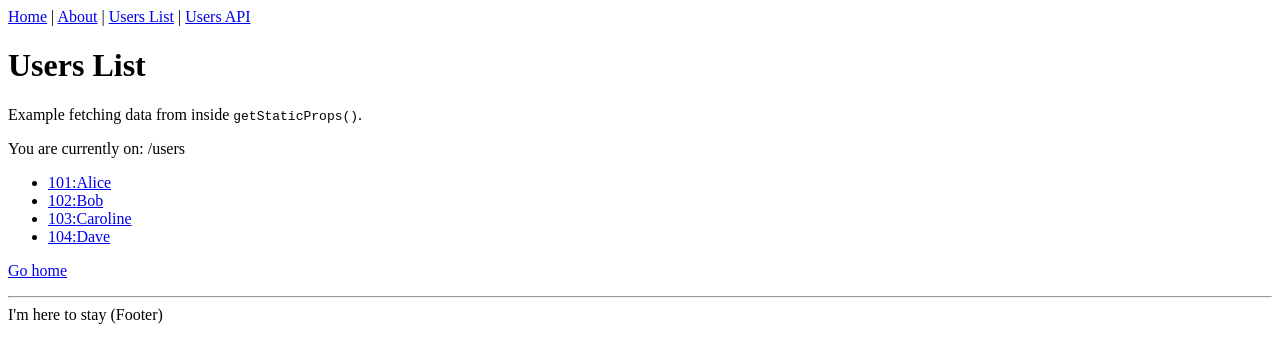
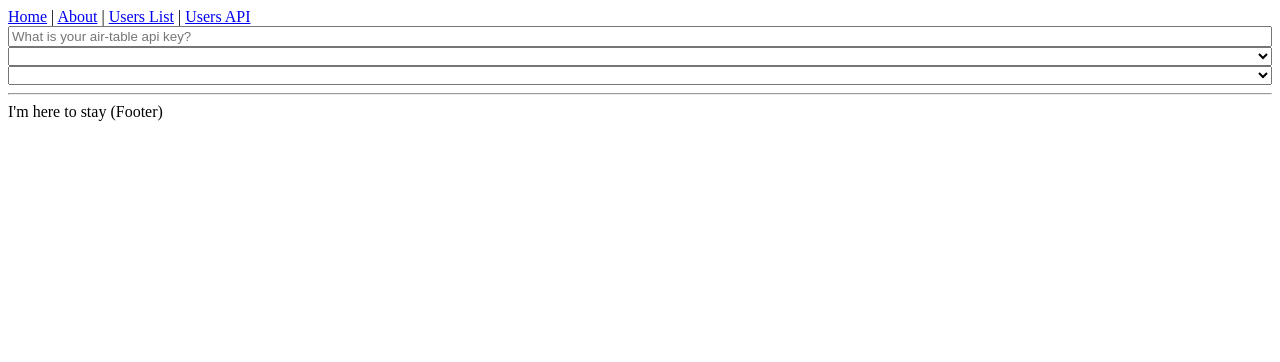
Before and after one commit to copilot-platforms/mahalani, a Next.js app: page /users in a window 1280 px wide. Shown: the top 362 px of the page. Built offline with nearby package versions, Linux system fonts and the light colour scheme.

Commit message:
add airtable config component

```diff
--- /dev/null
+++ b/components/AppSetup.tsx
@@ -0,0 +1,75 @@
+import { useState, useEffect } from "react";
+import { listBases, ApiBaseItem, getAirtableClient, ApiTableItem, listTables } from "../utils/airtableUtils";
+
+const AppSetup = ({ onSetupComplete }) => {
+    const [airtableApiKey, setAirtableApiKey] = useState('');
+    const [airtableBases, setAirtableBases] = useState<ApiBaseItem[]>([]);
+    const [tables, setTables] = useState<ApiTableItem[]>([]);
+    const [selectedBaseId, setSelectedBaseId] = useState<string>('');
+    const [selectedTableId, setSelectedTableId] = useState<string>('');
+
+    const loadBases = async () => {
+        const bases = await listBases(airtableApiKey);
+        console.info('bases', bases);
+        if (bases.length > 0) {
+            setSelectedBaseId(bases[0].id);
+        }
+        setAirtableBases(bases);
+    };
+
+    const loadTables = async () => {
+        const tables = await listTables(airtableApiKey, selectedBaseId);
+        console.info('tables', tables);
+        if (tables.length > 0) {
+            setSelectedTableId(tables[0].id);
+        }
+        setTables(tables);
+    };
+
+    useEffect(() => {
+        if (!selectedBaseId) {
+            return;
+        }
+
+        loadTables();
+    }, [selectedBaseId]);
+
+    /**
+     * listen for changes to the airtableApiKey
+     * once it's set, we can call airtable api to list bases
+     * */
+    useEffect(() => {
+        if (!airtableApiKey) {
+            return;
+        }
+        loadBases();
+    }, [airtableApiKey]);
+
+    const handleSubmit = (e: React.FormEvent<HTMLFormElement>) => {
+        e.preventDefault();
+        console.log('submitted form', airtableApiKey);
+        onSetupComplete({
+            apiKey: airtableApiKey,
+            baseId: selectedBaseId,
+            tableId: selectedTableId,
+        });
+    };
+
+    return (
+        <form onSubmit={handleSubmit} style={{ display: 'flex', flexDirection: 'column'}}>
+            <input type="text" name="api-key" placeholder="What is your air-table api key?" onChange={(e) => setAirtableApiKey(e.target.value)} />
+            <select onChange={e => setSelectedBaseId(e.target.value)}>
+                {airtableBases.map((base) => (
+                    <option key={base.id} value={base.id}>{base.name}</option>
+                ))}
+            </select>
+            <select onChange={e => setSelectedTableId(e.target.value)}>
+                {tables.map((table) => (
+                    <option key={table.id} value={table.id}>{table.name}</option>
+                ))}
+            </select>
+        </form>
+    )
+}
+
+export default AppSetup;
--- a/package.json
+++ b/package.json
@@ -7,6 +7,7 @@
     "type-check": "tsc"
   },
   "dependencies": {
+    "airtable": "^0.11.6",
     "next": "latest",
     "react": "^18.2.0",
     "react-dom": "^18.2.0"
--- a/pages/[appId].tsx
+++ b/pages/[appId].tsx
@@ -1,19 +1,42 @@
-import Link from 'next/link'
 import { useRouter } from 'next/router'
+import { useState, useEffect } from 'react';
+import AppSetup from '../components/AppSetup';
 import Layout from '../components/Layout'
 
+type SetupCompleteResult = {
+    apiKey: string;
+    baseId: string;
+    tableId: string;
+}
+
+/**
+ * This is the app page container where we can render the configuration
+ * page or the app itself (which gets some client information).
+ * @returns
+ */
 const AppPage = () => {
     const router = useRouter()
-  const { appId } = router.query
+    const { appId } = router.query
+    const [appSetupData, setAppSetupData] = useState<SetupCompleteResult | null>(null);
+
+    useEffect(() => {
+        const setupData = window.localStorage.getItem(`setupData.${appId}`);
+        if (setupData) {
+            setAppSetupData(JSON.parse(setupData));
+        }
+    }, [appId]);
+
+    const handleSetupComplete = (result: SetupCompleteResult) => {
+        window.localStorage.setItem(`setupData.${appId}`, JSON.stringify(result))
+        setAppSetupData(result);
+    }
 
     return (
-  <Layout title="Home | Next.js + TypeScript Example">
-    <h1>Hello App: {appId} 👋</h1>
-    <p>
-      <Link href="/about">About</Link>
-    </p>
-  </Layout>
-);
+        <Layout title="Home | Next.js + TypeScript Example">
+            {appSetupData && <div>This app is setup</div>}
+            {!appSetupData && <AppSetup onSetupComplete={handleSetupComplete} /> }
+        </Layout>
+    );
 }
 
 export default AppPage
--- a/pages/users/index.tsx
+++ /dev/null
@@ -1,35 +0,0 @@
-import { GetStaticProps } from 'next'
-import Link from 'next/link'
-
-import { User } from '../../interfaces'
-import { sampleUserData } from '../../utils/sample-data'
-import Layout from '../../components/Layout'
-import List from '../../components/List'
-
-type Props = {
-  items: User[]
-}
-
-const WithStaticProps = ({ items }: Props) => (
-  <Layout title="Users List | Next.js + TypeScript Example">
-    <h1>Users List</h1>
-    <p>
-      Example fetching data from inside <code>getStaticProps()</code>.
-    </p>
-    <p>You are currently on: /users</p>
-    <List items={items} />
-    <p>
-      <Link href="/">Go home</Link>
-    </p>
-  </Layout>
-)
-
-export const getStaticProps: GetStaticProps = async () => {
-  // Example for including static props in a Next.js function component page.
-  // Don't forget to include the respective types for any props passed into
-  // the component.
-  const items: User[] = sampleUserData
-  return { props: { items } }
-}
-
-export default WithStaticProps
--- /dev/null
+++ b/utils/airtableUtils.ts
@@ -0,0 +1,37 @@
+import Airtable, { Base } from 'airtable';
+
+export type ApiBaseItem = {
+    id: string;
+    name: string;
+}
+
+export type ApiTableItem = {
+    id: string;
+    name: string;
+};
+
+export const getAirtableClient = (apiKey: string, baseId: string) => {
+    return new Airtable({
+        apiKey,
+    }).base(baseId);
+}
+
+export const listBases = async (apiKey: string): Promise<ApiBaseItem[]> => {
+    const response = await fetch(`https://api.airtable.com/v0/meta/bases`, {
+        headers: new Headers({
+            Authorization: `Bearer ${apiKey}`,
+        })
+    });
+    const data = await response.json();
+    return data.bases;
+}
+
+export const listTables = async (apiKey: string, baseId: string): Promise<ApiTableItem[]> => {
+    const response = await fetch(`https://api.airtable.com/v0/meta/bases/${baseId}/tables`, {
+        headers: new Headers({
+            Authorization: `Bearer ${apiKey}`,
+        })
+    });
+    const data = await response.json();
+    return data.tables;
+}
```
Also changed, not shown: pages/users/[id].tsx (deleted, +0 -61 lines), tsconfig.json (+15 -4 lines), 1 other file (tests, documents, lock files or other folders).
